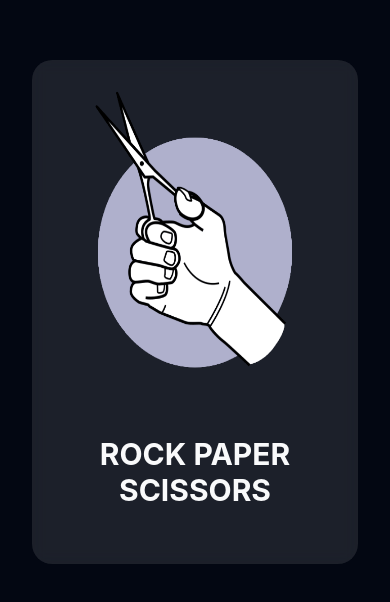
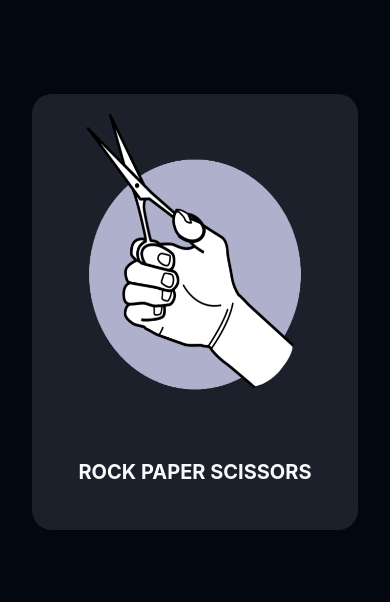
Before and after one commit to based-zrt/rps-frontend, a SvelteKit app: page / in a window 390 px wide. Shown: the part 110-712 px from the top of the page. Built offline with nearby package versions, Linux system fonts and the light colour scheme.

Commit message:
feat: move centering into separate component

```diff
--- /dev/null
+++ b/src/lib/Centered.svelte
@@ -0,0 +1,3 @@
+<div class="container flex flex-col h-full justify-center items-center text-center">
+	<slot />
+</div>
--- a/src/routes/+layout.svelte
+++ b/src/routes/+layout.svelte
@@ -1,5 +1,8 @@
 <script lang="ts">
+	import Background from '$lib/Background.svelte'
 	import '$lib/app.css'
 </script>
 
-<slot />
+<Background>
+	<slot />
+</Background>
--- a/src/routes/+page.svelte
+++ b/src/routes/+page.svelte
@@ -1,13 +1,13 @@
 <script lang="ts">
-	import Background from '$lib/Background.svelte'
+	import Centered from '$lib/Centered.svelte'
 	import AnimLogo from '$lib/AnimLogo.svelte'
 </script>
 
-<Background>
-	<div class="container flex flex-col h-full justify-center items-center text-center">
-		<div class="flex flex-col items-center p-7 rounded-[20px] backdrop-blur bg-slate-50/10">
+<Centered>
+	<a href="/play">
+		<div class="flex flex-col items-center p-4 rounded-[20px] backdrop-blur bg-slate-50/10">
 			<AnimLogo />
-			<h1 class="uppercase font-bold text-3xl m-7">rock paper scissors</h1>
+			<h1 class="uppercase font-bold text-xl lg:text-3xl m-7">rock paper scissors</h1>
 		</div>
-	</div>
-</Background>
+	</a>
+</Centered>
```
